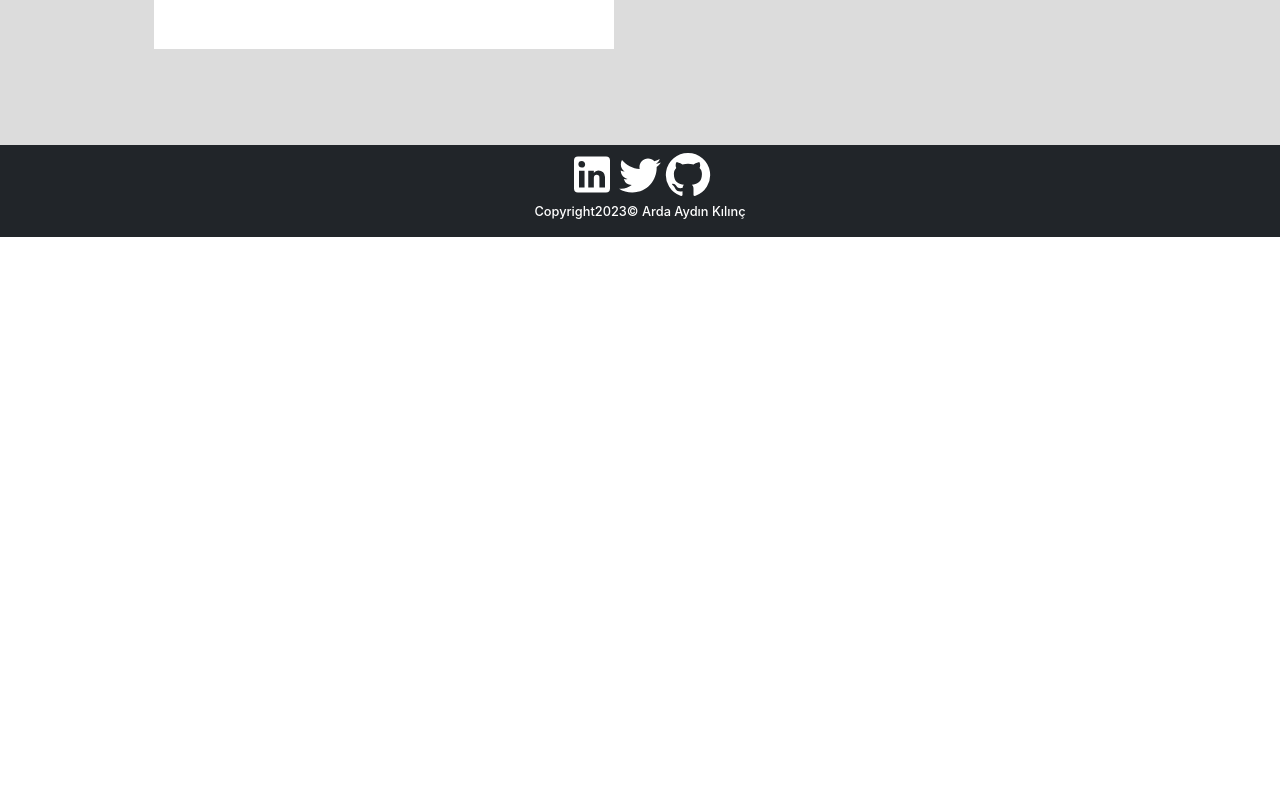
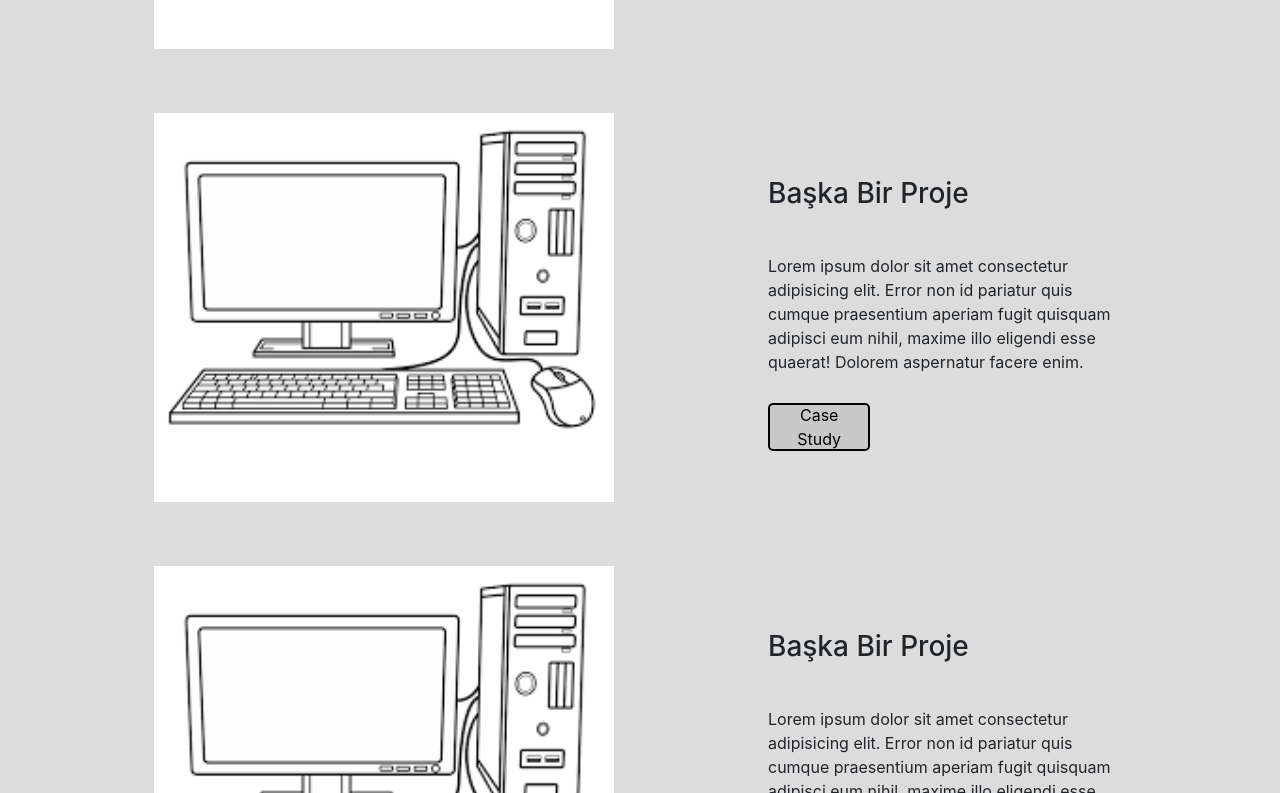
Before and after one commit to adraarda23/React-Portfolio, a React (Create React App) app: page /projects in a window 1280 px wide. Shown: the part 1147-1940 px from the top of the page. Before the commit the page ends 1384 px from the top, so only its background shows below. Built offline with nearby package versions, Linux system fonts and the light colour scheme.

Commit message:
Scroll reveal animation added

```diff
--- a/src/components/Paths/Projects.js
+++ b/src/components/Paths/Projects.js
@@ -5,6 +5,17 @@ import { Link } from "react-router-dom";
 import "../Styles/Projects.css";
 import tempImage from "../../images/download.png";
 import PageTransition from "../Animation/PageTransitions";
+import {motion} from "framer-motion"
+const fadeInAnimationVariants = {
+  initial:{
+    opacity:0,
+    y:100,
+  },
+  animate:{
+    opacity:1,
+    y:0
+  }
+}
 
 function Projects() {
   const projectData = [
@@ -13,6 +24,36 @@ function Projects() {
       description:
         "Lorem ipsum dolor sit amet consectetur adipisicing elit. Error non id pariatur quis cumque praesentium aperiam fugit quisquam adipisci eum nihil, maxime illo eligendi esse quaerat! Dolorem aspernatur facere enim.",
       link: "/case-study/hafize-ana", // Projeye yönlendiren link
+    },
+    {
+      title: "Başka Bir Proje",
+      description:
+        "Lorem ipsum dolor sit amet consectetur adipisicing elit. Error non id pariatur quis cumque praesentium aperiam fugit quisquam adipisci eum nihil, maxime illo eligendi esse quaerat! Dolorem aspernatur facere enim.",
+      link: "/case-study/other-project", // Projeye yönlendiren link
+    },
+    {
+      title: "Başka Bir Proje",
+      description:
+        "Lorem ipsum dolor sit amet consectetur adipisicing elit. Error non id pariatur quis cumque praesentium aperiam fugit quisquam adipisci eum nihil, maxime illo eligendi esse quaerat! Dolorem aspernatur facere enim.",
+      link: "/case-study/other-project", // Projeye yönlendiren link
+    },
+    {
+      title: "Başka Bir Proje",
+      description:
+        "Lorem ipsum dolor sit amet consectetur adipisicing elit. Error non id pariatur quis cumque praesentium aperiam fugit quisquam adipisci eum nihil, maxime illo eligendi esse quaerat! Dolorem aspernatur facere enim.",
+      link: "/case-study/other-project", // Projeye yönlendiren link
+    },
+    {
+      title: "Başka Bir Proje",
+      description:
+        "Lorem ipsum dolor sit amet consectetur adipisicing elit. Error non id pariatur quis cumque praesentium aperiam fugit quisquam adipisci eum nihil, maxime illo eligendi esse quaerat! Dolorem aspernatur facere enim.",
+      link: "/case-study/other-project", // Projeye yönlendiren link
+    },
+    {
+      title: "Başka Bir Proje",
+      description:
+        "Lorem ipsum dolor sit amet consectetur adipisicing elit. Error non id pariatur quis cumque praesentium aperiam fugit quisquam adipisci eum nihil, maxime illo eligendi esse quaerat! Dolorem aspernatur facere enim.",
+      link: "/case-study/other-project", // Projeye yönlendiren link
     },
     {
       title: "Başka Bir Proje",
@@ -35,7 +76,16 @@ function Projects() {
       </div>
       <div className="projects-body">
         {projectData.map((project, index) => (
-          <div className="project__inner-body" key={index}>
+          <motion.div className="project__inner-body"
+          key={index}
+          variants={fadeInAnimationVariants}
+          initial="initial"
+          whileInView="animate"
+          viewport={{
+            once:true,
+          }}
+
+          >
             <div className="project__inner-body-left">
               <img
                 className="project-image"
@@ -49,7 +99,7 @@ function Projects() {
 
               <button className="case-study-btn"><Link to={project.link}>Case Study</Link></button>
             </div>
-          </div>
+          </motion.div>
         ))}
       </div>
     </div>
```
